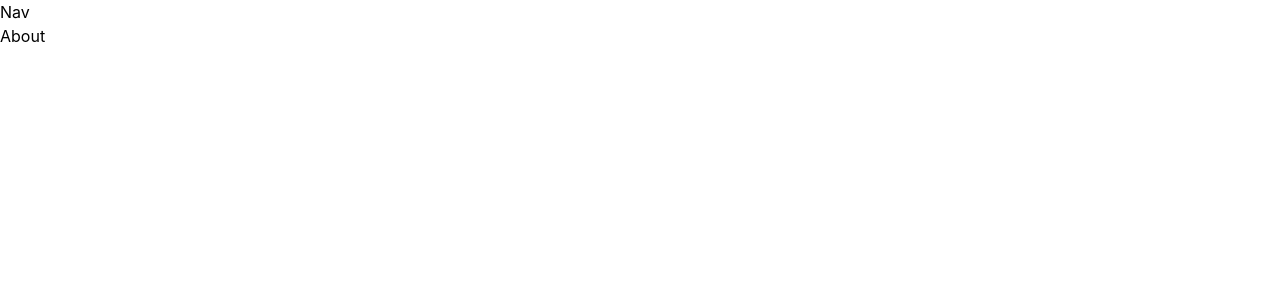
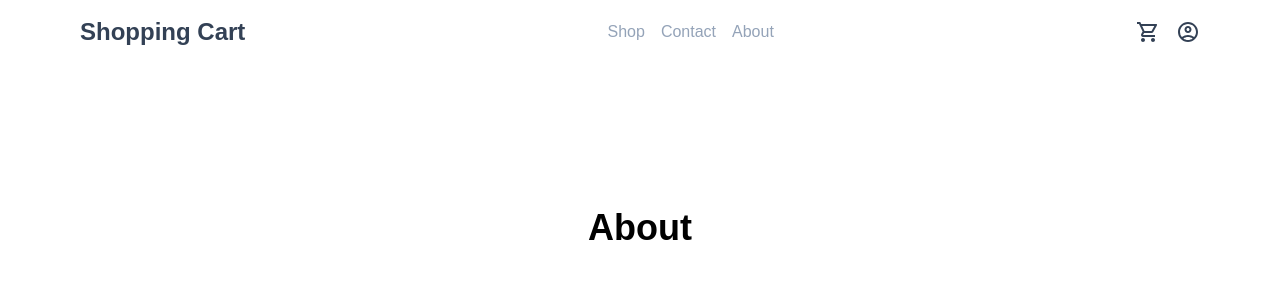
Before and after one commit to hicarlodacuyan/top-projects, a React (Create React App) app: page /about in a window 1280 px wide. Shown: the top 300 px of the page. Built offline with nearby package versions, Linux system fonts and the light colour scheme.

Commit message:
Add basic routes and responsive navigation menu (#1)

```diff
--- a/package.json
+++ b/package.json
@@ -1,7 +1,7 @@
 {
   "name": "shopping-cart",
   "version": "0.1.0",
-  "homepage": "https://gitname.github.io/react-gh-pages",
+  "homepage": "https://gitname.github.io/shopping-cart",
   "private": true,
   "dependencies": {
     "@testing-library/jest-dom": "^5.16.5",
--- a/src/App.js
+++ b/src/App.js
@@ -2,9 +2,9 @@ import './App.css';
 
 function App() {
   return (
-    <div className="App">
-      <h1 className="text-3xl font-bold underline">
-        Hello world!
+    <div className="py-32 text-center">
+      <h1 className="text-4xl font-extrabold">
+        Home
       </h1>
     </div>
   );
--- a/src/RouteSwitch.js
+++ b/src/RouteSwitch.js
@@ -4,6 +4,7 @@ import App from './App';
 import About from './pages/About';
 import Contact from './pages/Contact';
 import Shop from './pages/Shop';
+import Cart from './pages/Cart';
 
 const RouteSwitch = () => {
   return (
@@ -14,6 +15,7 @@ const RouteSwitch = () => {
         <Route path='/about' element={<About />} />
         <Route path='/contact' element={<Contact />} />
         <Route path='/shop' element={<Shop />} />
+        <Route path='/cart' element={<Cart />} />
       </Routes>
     </BrowserRouter>
   );
--- a/src/component/Nav.js
+++ b/src/component/Nav.js
@@ -1,6 +1,53 @@
+import { useRef } from "react";
+import { Link } from "react-router-dom";
+import { MdOutlineShoppingCart, MdOutlineAccountCircle, MdMenu, MdClose } from "react-icons/md";
+
 const Nav = () => {
+  const mobileNavRef = useRef();
+  const showMobileNav = () => mobileNavRef.current.classList.toggle("hidden");
+
   return (
-    <h1>Nav</h1>
+    <nav className="py-4">
+      <div className="max-w-6xl mx-auto px-4 mb-4">
+        <div className="flex justify-between items-center">
+
+          <div className="flex items-center md:gap-4 gap-2 text-slate-700 md:text-2xl text-xl">
+            {/* Mobile Menu button */}
+            <button className="md:hidden flex items-center">
+              <MdMenu className="hover:text-black" onClick={showMobileNav} />
+            </button>
+
+            {/* Logo */}
+            <Link to="/shopping-cart">
+              <h1 className="font-bold hover:text-black">Shopping Cart</h1>
+            </Link>
+          </div>
+
+          {/* Primary Nav */}
+          <div className="hidden md:flex gap-4 text-slate-400">
+            <Link to="/shop" className="hover:text-slate-700">Shop</Link>
+            <Link to="/contact" className="hover:text-slate-700">Contact</Link>
+            <Link to="/about" className="hover:text-slate-700">About</Link>
+          </div>
+
+          {/* Secondary Nav */}
+          <div className="flex md:gap-4 gap-2 text-slate-700 md:text-2xl text-xl">
+            <Link to="/cart">
+              <MdOutlineShoppingCart className="hover:text-amber-400 transition duration-300" />
+            </Link>
+            <MdOutlineAccountCircle />
+          </div>
+        </div>
+      </div>
+
+      {/* Mobile Menu */}
+      <div ref={mobileNavRef} className="hidden md:hidden md:gap-4 flex flex-col gap-2 p-4 text-md text-slate-400 bg-slate-200">
+        <Link to="/shop" className="hover:text-slate-700">Shop</Link>
+        <Link to="/contact" className="hover:text-slate-700">Contact</Link>
+        <Link to="/about" className="hover:text-slate-700">About</Link>
+      </div>
+
+    </nav>
   );
 };
 
--- a/src/index.css
+++ b/src/index.css
@@ -2,11 +2,11 @@
 @tailwind components;
 @tailwind utilities;
 
+@import url('https://fonts.googleapis.com/css2?family=Kumbh+Sans:wght@400;700&display=swap');
+
 body {
   margin: 0;
-  font-family: -apple-system, BlinkMacSystemFont, 'Segoe UI', 'Roboto', 'Oxygen',
-    'Ubuntu', 'Cantarell', 'Fira Sans', 'Droid Sans', 'Helvetica Neue',
-    sans-serif;
+  font-family: 'Kumbh Sans', sans-serif;
   -webkit-font-smoothing: antialiased;
   -moz-osx-font-smoothing: grayscale;
 }
--- a/src/pages/About.js
+++ b/src/pages/About.js
@@ -1,6 +1,10 @@
 const About = () => {
   return (
-    <h1>About</h1>
+    <div className="py-32 text-center">
+      <h1 className="text-4xl font-extrabold">
+        About
+      </h1>
+    </div>
   );
 };
 
--- /dev/null
+++ b/src/pages/Cart.js
@@ -0,0 +1,11 @@
+const Cart = () => {
+    return (
+      <div className="py-32 text-center">
+        <h1 className="text-4xl font-extrabold">
+          Cart
+        </h1>
+      </div>
+    );
+  };
+
+  export default Cart;
--- a/src/pages/Contact.js
+++ b/src/pages/Contact.js
@@ -1,6 +1,10 @@
 const Contact = () => {
   return (
-    <h1>Contact</h1>
+    <div className="py-32 text-center">
+      <h1 className="text-4xl font-extrabold">
+        Contact
+      </h1>
+    </div>
   );
 };
 
--- a/src/pages/Shop.js
+++ b/src/pages/Shop.js
@@ -1,6 +1,10 @@
 const Shop = () => {
   return (
-    <h1>Shop</h1>
+    <div className="py-32 text-center">
+      <h1 className="text-4xl font-extrabold">
+        Shop
+      </h1>
+    </div>
   );
 };
 
```
